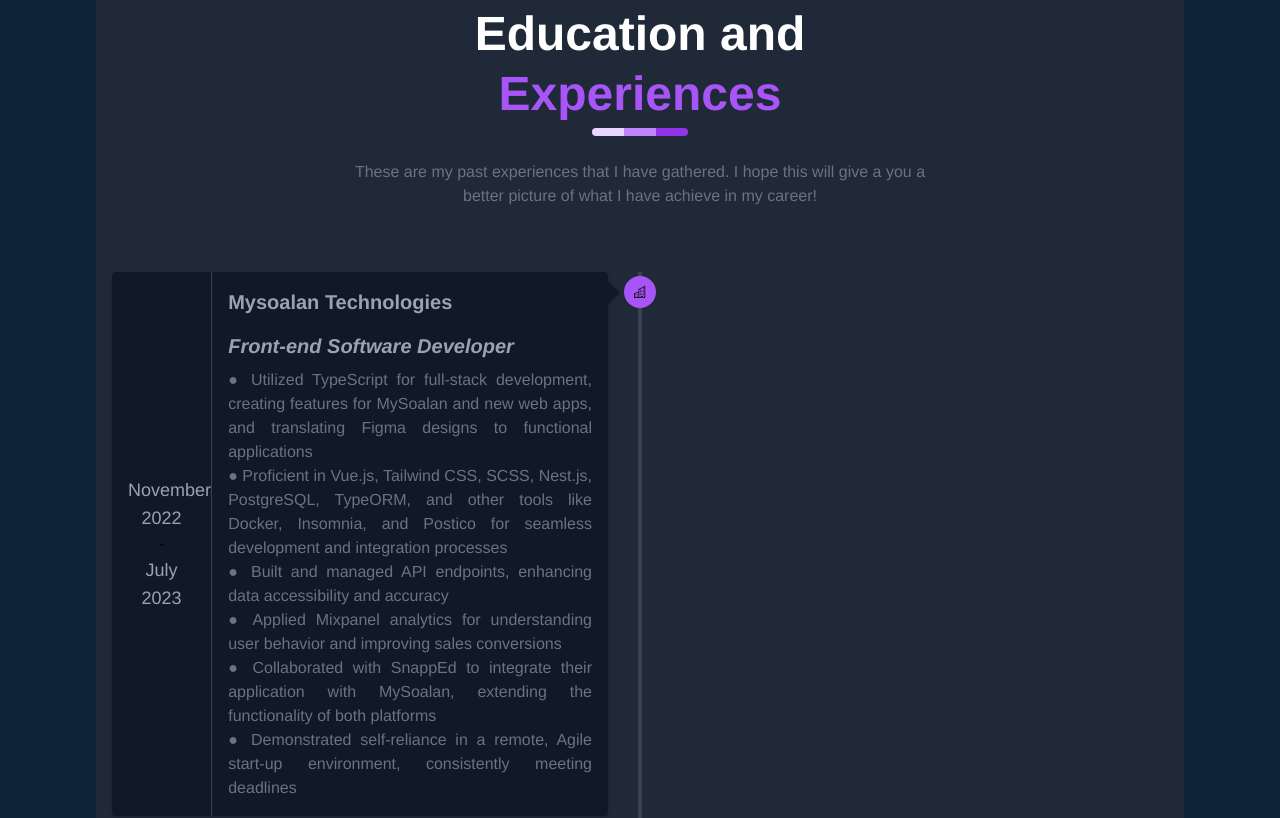
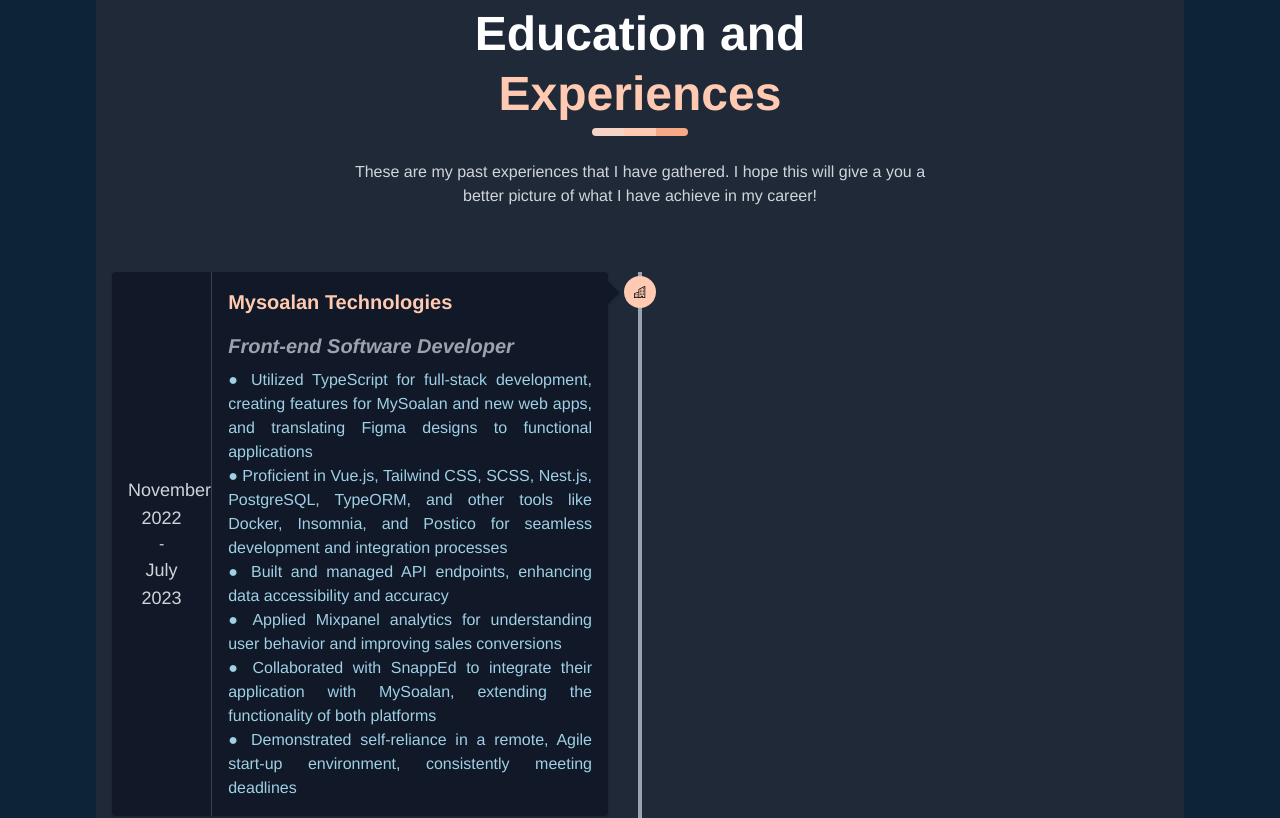
Before and after one commit to azrulwm/portfolio-vue, a Vue app: page /about in a window 1280 px wide. Shown: the part 1480-2298 px from the top of the page. Built offline with nearby package versions, Linux system fonts and the light colour scheme.

Commit message:
updating the about experience section to fit the website theme

```diff
--- a/src/components/about/AboutExperienceItem.vue
+++ b/src/components/about/AboutExperienceItem.vue
@@ -45,17 +45,17 @@
           <div class="relative z-20">
             <div class="flex flex-wrap items-center">
               <div class="flex md:flex-col p-4 w-full md:w-1/5 justify-center">
-                <span class="text-lg text-gray-400">{{
+                <span class="text-lg text-gray-300">{{
                   experience.date[0]
                 }}</span>
-                <p>&nbsp;-&nbsp;</p>
-                <p class="text-lg text-gray-400">
+                <p class="text-gray-300">&nbsp;-&nbsp;</p>
+                <p class="text-lg text-gray-300">
                   {{ experience.date[1] }}
                 </p>
               </div>
               <div class="flex-1 p-4 pr-4 border-l border-gray-700">
                 <div class="flex flex-wrap gap-2 justify-between items-center">
-                  <p class="mb-2 text-xl font-bold text-gray-400">
+                  <p class="mb-2 text-xl font-bold text-primary-light">
                     {{ experience.company }}
                   </p>
                   <p class="mb-2 text-xl font-bold italic text-gray-400">
@@ -63,7 +63,7 @@
                   </p>
                 </div>
                 <div v-for="(detail, index) in experience.details" :key="index">
-                  <p class="text-gray-500 text-justify">
+                  <p class="text-secondary-light text-justify">
                     ● {{ detail.description }}
                   </p>
                 </div>
@@ -74,7 +74,7 @@
       </div>
     </div>
     <div
-      class="absolute flex items-center justify-center w-8 h-8 transform -translate-x-1/2 -translate-y-4 bg-purple-500 rounded-full bg-gray-700 left-1/2"
+      class="absolute flex items-center justify-center w-8 h-8 transform -translate-x-1/2 -translate-y-4 bg-primary-light rounded-full bg-gray-700 left-1/2"
       :class="
         align === 'right' ? 'lg:translate-y-[3px]' : 'lg:translate-y-[4px]'
       "
--- a/src/components/about/AboutExperiences.vue
+++ b/src/components/about/AboutExperiences.vue
@@ -149,15 +149,15 @@
       <div class="text-center">
         <div class="flex flex-col items-center">
           <h1 class="text-5xl font-bold leading-tight text-white">
-            Education and<span class="text-purple-500"> Experiences </span>
+            Education and<span class="text-primary-light"> Experiences </span>
           </h1>
           <div class="flex w-24 mt-1 mb-6 overflow-hidden rounded">
-            <div class="flex-1 h-2 bg-purple-200"></div>
-            <div class="flex-1 h-2 bg-purple-400"></div>
-            <div class="flex-1 h-2 bg-purple-600"></div>
+            <div class="flex-1 h-2 bg-[#F5D4C5]"></div>
+            <div class="flex-1 h-2 bg-primary-light"></div>
+            <div class="flex-1 h-2 bg-[#F5A986]"></div>
           </div>
         </div>
-        <p class="mb-16 text-base text-center text-gray-500">
+        <p class="mb-16 text-base text-center text-gray-300">
           These are my past experiences that I have gathered. I hope this will
           give a you a better picture of what I have achieve in my career!
         </p>
@@ -167,7 +167,7 @@
       <div class="w-full px-4 mx-auto">
         <div class="relative">
           <div
-            class="absolute hidden w-1 h-full transform -translate-x-1/2 bg-gray-700 lg:block left-1/2"
+            class="absolute hidden w-1 h-full transform -translate-x-1/2 bg-gray-400 lg:block left-1/2"
           ></div>
           <div
             v-for="(experience, index) in experiences"
--- a/src/components/about/AboutMe.vue
+++ b/src/components/about/AboutMe.vue
@@ -7,7 +7,7 @@
       bios: [
         {
           id: 1,
-          bio: "I am excited to explore a new career path to become a software developer after having worked in the agriculture industry for more than 5 years. I am self-educated and actively learning to equip myself with the skills to become an exceptional software developer. To showcase my learning journey, I have listed them in the project section. Feel free to go through it!",
+          bio: "From a five-year stint in agriculture, I've shifted gears to the dynamic world of software development. Over the past year, I've refined my self-taught coding skills and tackled real-world challenges. I invite you to explore my projects—they stand as proof of my dedication and passion. Eager and ready for new opportunities, I bring a unique perspective to any development team.",
         },
       ],
     };
```
